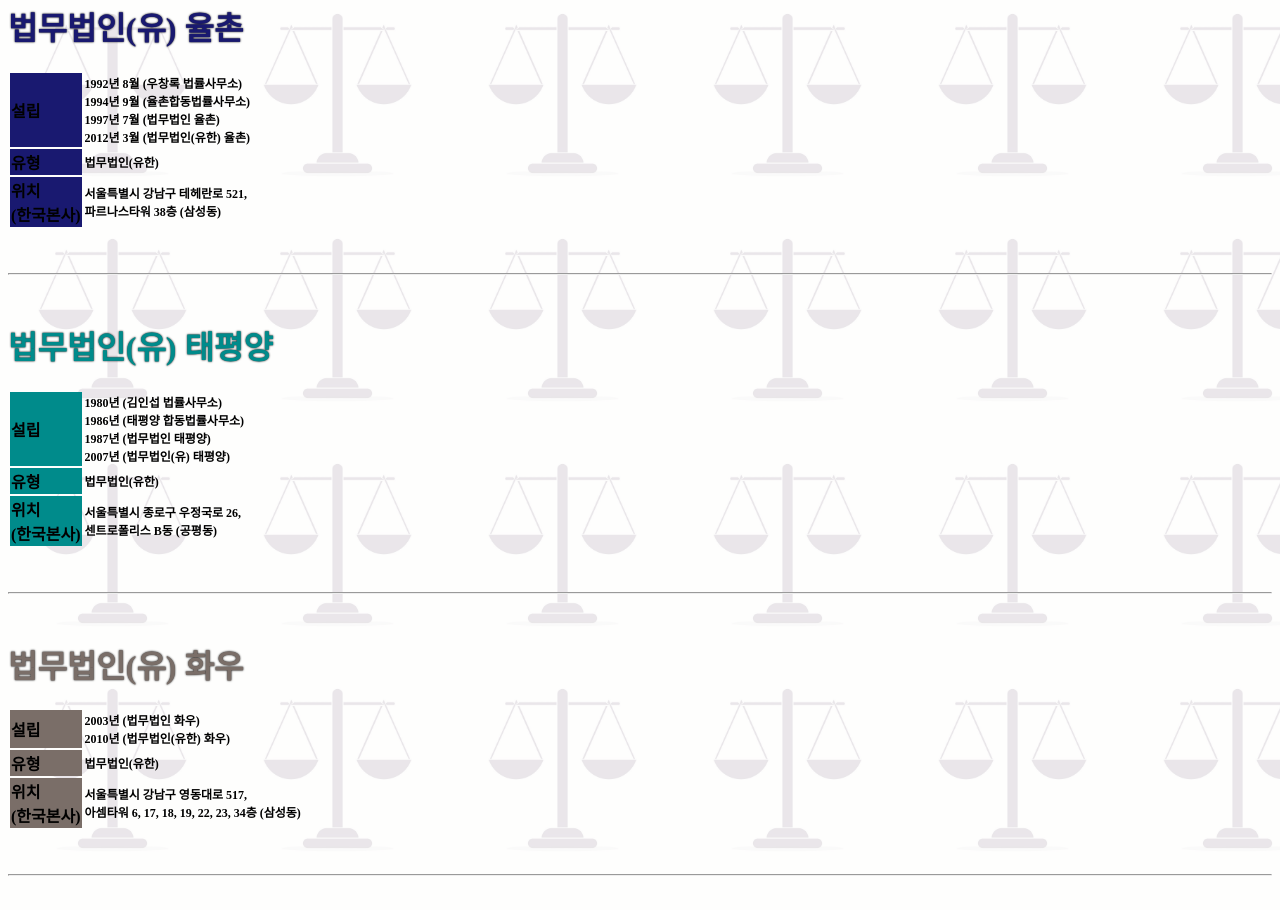
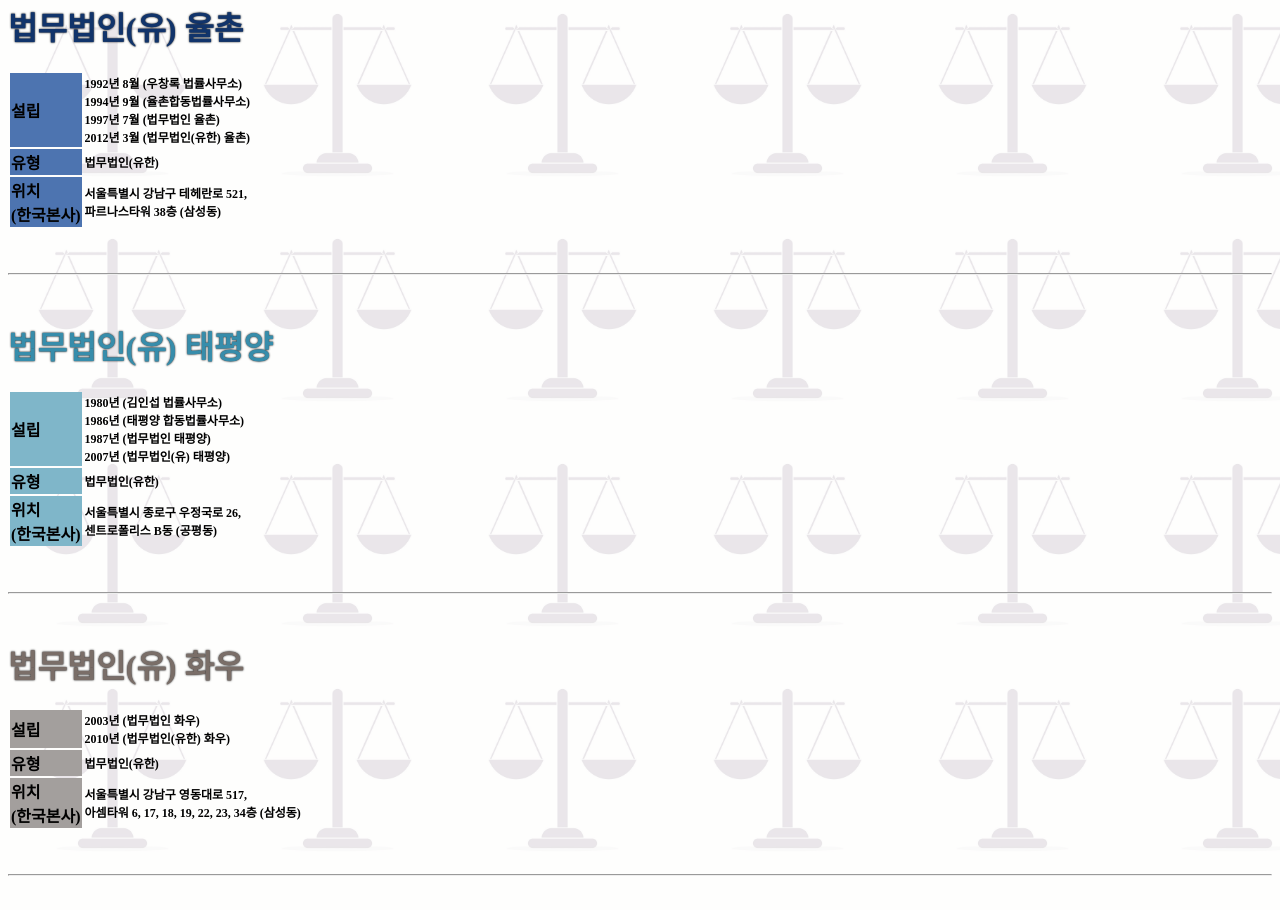
Before and after one commit to stockyswing3738/-Top-6-law-firms-in-Korea-BS, a plain HTML site: page index.html in a window 1280 px wide. Shown: the part 1369-2279 px from the top of the page. Drawn offline with Linux system fonts and the light colour scheme.

Commit message:
Update index.html

```diff
--- a/index.html
+++ b/index.html
@@ -90,21 +90,21 @@
 
 <br><br><hr><br>
 
-<h1 style="color:midnightblue; text-shadow: black 0px 0px 2px;">법무법인(유) 율촌</h1>
+<h1 style="color:#11346b; text-shadow: black 0px 0px 2px;">법무법인(유) 율촌</h1>
 <table style="text-align:left">
 	<tr>
-		<th style="background-color:midnightblue">설립</th>
+		<th style="background-color:#4d74b0">설립</th>
 		<th style="font-size:75%">1992년 8월 (우창록 법률사무소)
 <br>1994년 9월 (율촌합동법률사무소)
 <br>1997년 7월 (법무법인 율촌)
 <br>2012년 3월 (법무법인(유한) 율촌)</th>
 	</tr>
 		<tr>
-		<th style="background-color:midnightblue">유형</th>
+		<th style="background-color:#4d74b0">유형</th>
 		<th style="font-size:75%">법무법인(유한)</th>
 	</tr>
 	<tr>
-		<th style="background-color:midnightblue">위치<br>(한국본사)</th>
+		<th style="background-color:#4d74b0">위치<br>(한국본사)</th>
 		<th style="font-size:75%">서울특별시 강남구 테헤란로 521,<br>
 		파르나스타워 38층 (삼성동)<br></th>
 	</tr>
@@ -112,21 +112,21 @@
 
 <br><br><hr><br>
 
-<h1 style="color:darkcyan; text-shadow: black 0px 0px 2px;">법무법인(유) 태평양</h1>
+<h1 style="color:#378dab; text-shadow: black 0px 0px 2px;">법무법인(유) 태평양</h1>
 <table style="text-align:left">
 	<tr>
-		<th style="background-color:darkcyan">설립</th>
+		<th style="background-color:#7fb6c9">설립</th>
 		<th style="font-size:75%">1980년 (김인섭 법률사무소)
 <br>1986년 (태평양 합동법률사무소)
 <br>1987년 (법무법인 태평양)
 <br>2007년 (법무법인(유) 태평양)
 	</tr>
 		<tr>
-		<th style="background-color:darkcyan">유형</th>
+		<th style="background-color:#7fb6c9">유형</th>
 		<th style="font-size:75%">법무법인(유한)</th>
 	</tr>
 	<tr>
-		<th style="background-color:darkcyan">위치<br>(한국본사)</th>
+		<th style="background-color:#7fb6c9">위치<br>(한국본사)</th>
 		<th style="font-size:75%">서울특별시 종로구 우정국로 26,<br>센트로폴리스 B동 (공평동)</th>
 	</tr>
 </table>
@@ -136,16 +136,16 @@
 <h1 style="color:#7a6e68; text-shadow: black 0px 0px 2px;">법무법인(유) 화우</h1>
 <table style="text-align:left">
 	<tr>
-		<th style="background-color:#7a6e68">설립</th>
+		<th style="background-color:#a39f9d">설립</th>
 		<th style="font-size:75%">2003년 (법무법인 화우)
 <br>2010년 (법무법인(유한) 화우)</th>
 	</tr>
 		<tr>
-		<th style="background-color:#7a6e68">유형</th>
+		<th style="background-color:#a39f9d">유형</th>
 		<th style="font-size:75%">법무법인(유한)</th>
 	</tr>
 	<tr>
-		<th style="background-color:#7a6e68">위치<br>(한국본사)</th>
+		<th style="background-color:#a39f9d">위치<br>(한국본사)</th>
 		<th style="font-size:75%">서울특별시 강남구 영동대로 517,<br>아셈타워 6, 17, 18, 19, 22, 23, 34층 (삼성동)</th>
 	</tr>
 </table>
```
